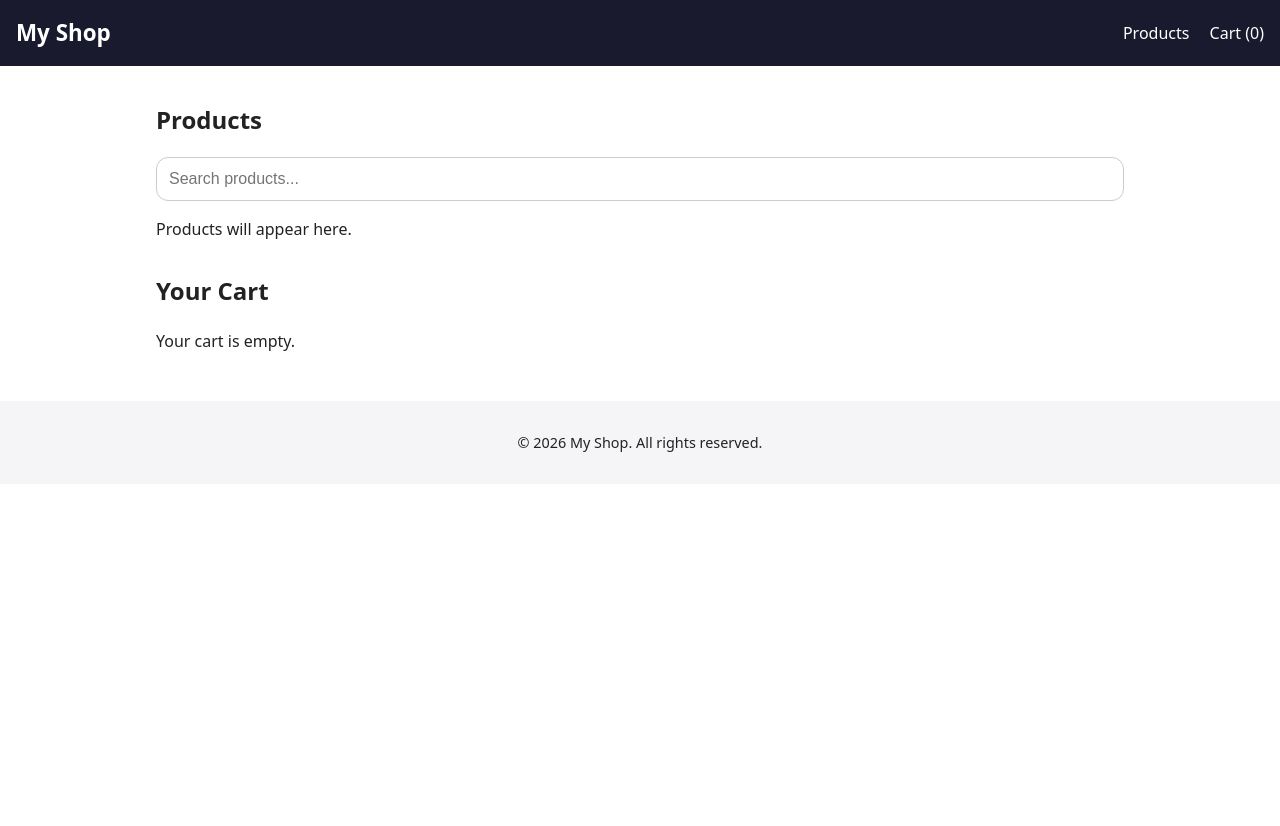
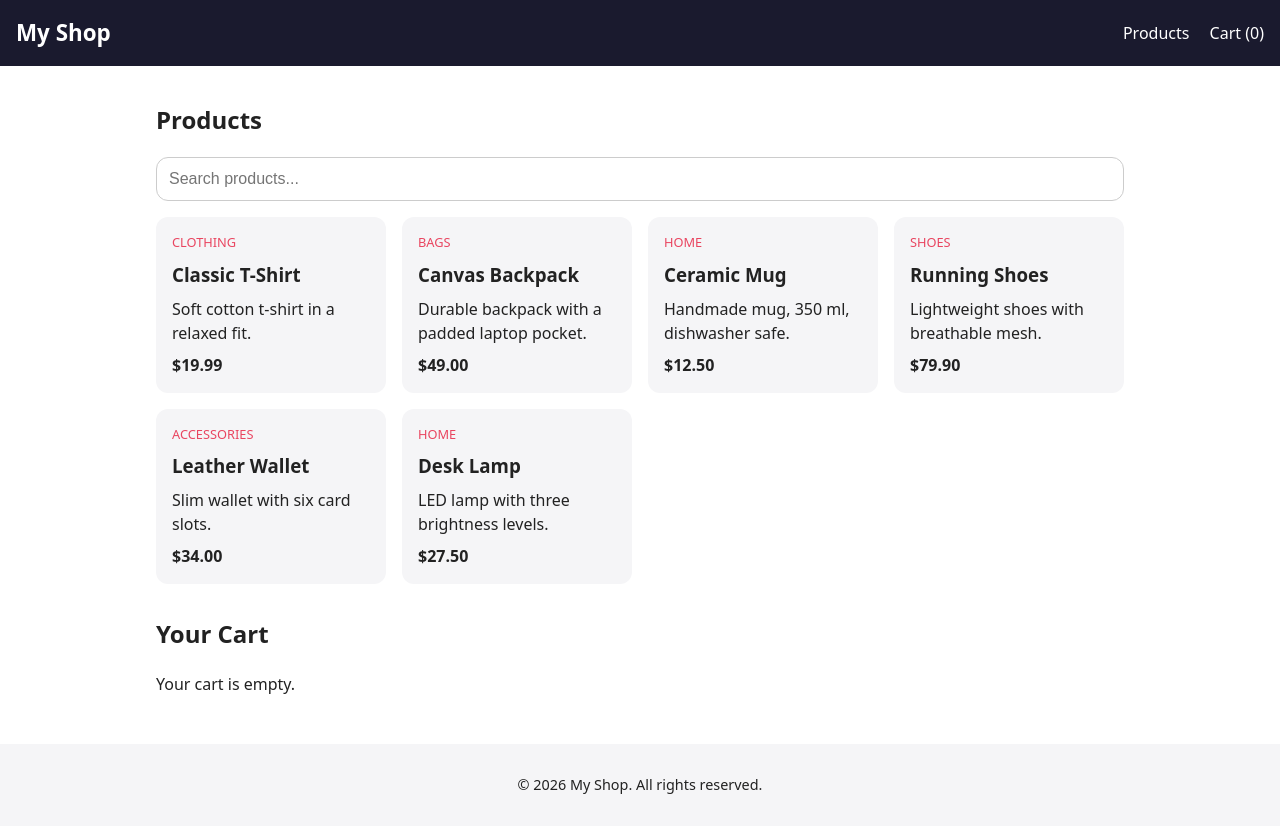
Before and after one commit to babipsg7-stack/shop-template, a plain HTML site: page index.html in a window 1280 px wide. Before the commit the page ends 800 px from the top, so only its background shows below. Drawn offline with Linux system fonts and the light colour scheme.

Commit message:
show products with search

```diff
--- /dev/null
+++ b/app.js
@@ -0,0 +1,51 @@
+const productList = document.getElementById("product-list");
+const searchInput = document.getElementById("search");
+
+function formatPrice(value) {
+  return "$" + value.toFixed(2);
+}
+
+function renderProducts(items) {
+  productList.innerHTML = "";
+
+  if (items.length === 0) {
+    const empty = document.createElement("p");
+    empty.textContent = "No products found.";
+    productList.appendChild(empty);
+    return;
+  }
+
+  items.forEach(function (product) {
+    const card = document.createElement("article");
+    card.className = "card";
+
+    const category = document.createElement("span");
+    category.className = "card-category";
+    category.textContent = product.category;
+
+    const title = document.createElement("h3");
+    title.textContent = product.name;
+
+    const desc = document.createElement("p");
+    desc.textContent = product.description;
+
+    const price = document.createElement("strong");
+    price.textContent = formatPrice(product.price);
+
+    card.append(category, title, desc, price);
+    productList.appendChild(card);
+  });
+}
+
+searchInput.addEventListener("input", function () {
+  const query = searchInput.value.trim().toLowerCase();
+  const filtered = PRODUCTS.filter(function (p) {
+    return (
+      p.name.toLowerCase().includes(query) ||
+      p.category.toLowerCase().includes(query)
+    );
+  });
+  renderProducts(filtered);
+});
+
+renderProducts(PRODUCTS);
--- a/index.html
+++ b/index.html
@@ -20,8 +20,9 @@
   <main>
     <section id="products">
       <h2>Products</h2>
-      <input type="search" placeholder="Search products...">
-      <p>Products will appear here.</p>
+        <input type="search" id="search" placeholder="Search products...">
+      <div id="product-list" class="grid"></div>
+
     </section>
 
     <section id="cart">
@@ -33,6 +34,8 @@
   <footer>
     <p>&copy; 2026 My Shop. All rights reserved.</p>
   </footer>
+  <script src="products.js"></script>
+  <script src="app.js"></script>
 
 </body>
 </html>
--- /dev/null
+++ b/products.js
@@ -0,0 +1,44 @@
+const PRODUCTS = [
+  {
+    id: 1,
+    name: "Classic T-Shirt",
+    price: 19.99,
+    category: "Clothing",
+    description: "Soft cotton t-shirt in a relaxed fit."
+  },
+  {
+    id: 2,
+    name: "Canvas Backpack",
+    price: 49.0,
+    category: "Bags",
+    description: "Durable backpack with a padded laptop pocket."
+  },
+  {
+    id: 3,
+    name: "Ceramic Mug",
+    price: 12.5,
+    category: "Home",
+    description: "Handmade mug, 350 ml, dishwasher safe."
+  },
+  {
+    id: 4,
+    name: "Running Shoes",
+    price: 79.9,
+    category: "Shoes",
+    description: "Lightweight shoes with breathable mesh."
+  },
+  {
+    id: 5,
+    name: "Leather Wallet",
+    price: 34.0,
+    category: "Accessories",
+    description: "Slim wallet with six card slots."
+  },
+  {
+    id: 6,
+    name: "Desk Lamp",
+    price: 27.5,
+    category: "Home",
+    description: "LED lamp with three brightness levels."
+  }
+];
--- a/style.css
+++ b/style.css
@@ -64,3 +64,33 @@ footer {
   background: var(--color-surface);
   font-size: 0.9rem;
 }
+.grid {
+  display: grid;
+  grid-template-columns: repeat(auto-fill, minmax(220px, 1fr));
+  gap: 16px;
+  margin-top: 16px;
+}
+
+.card {
+  background: var(--color-surface);
+  border-radius: var(--radius);
+  padding: 16px;
+  display: flex;
+  flex-direction: column;
+  gap: 8px;
+}
+
+.card h3 {
+  margin: 0;
+}
+
+.card p {
+  margin: 0;
+  flex: 1;
+}
+
+.card-category {
+  font-size: 0.8rem;
+  color: var(--color-accent);
+  text-transform: uppercase;
+}
```
